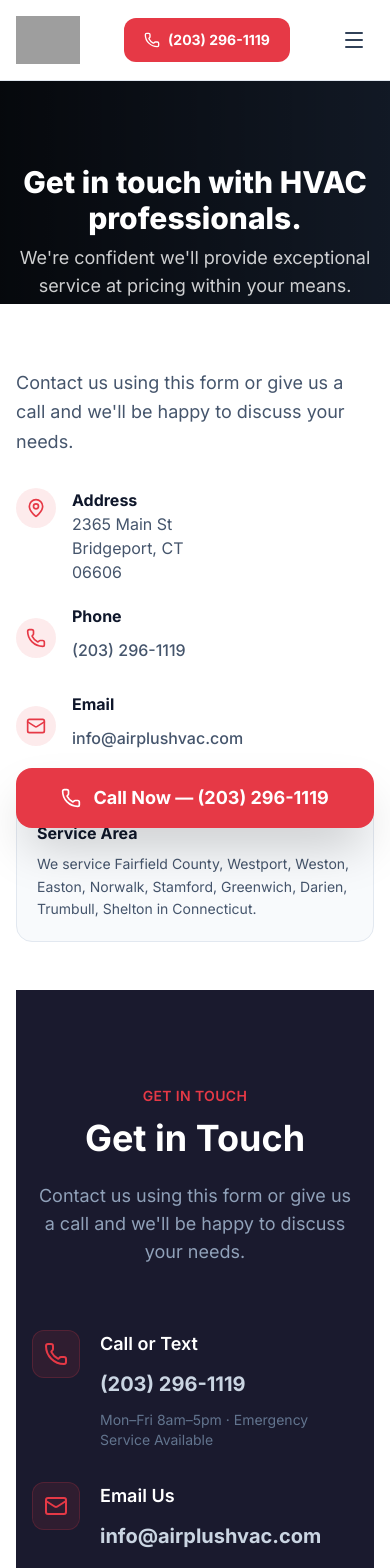
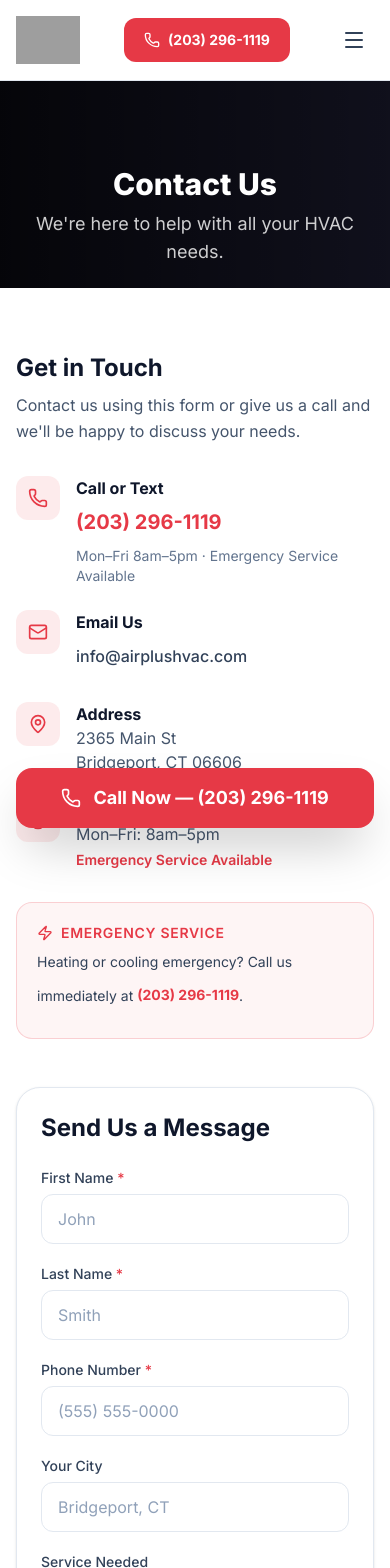
Before and after one commit to tiaguinho123/airplus-hvac, a React (Vite) app: page /contact in a window 390 px wide. Shown: the top 1568 px of the page. Built offline with nearby package versions, Linux system fonts and the light colour scheme; grey boxes are pictures that could not be loaded.

Commit message:
fix: rewrite ContactPage with clean standalone form, fix mobile overflow, remove Free Estimate

```diff
--- a/src/pages/ContactPage.tsx
+++ b/src/pages/ContactPage.tsx
@@ -1,83 +1,201 @@
-import { MapPin, Phone, Mail } from 'lucide-react';
+import React, { useState } from 'react';
+import { MapPin, Phone, Mail, Send, Clock, Zap } from 'lucide-react';
 import { useSiteConfig } from '../config/SiteConfigContext';
-import ContactForm from '../components/ContactForm';
 
 export default function ContactPage() {
-  const { phone, phoneFormatted, email, address, colors } = useSiteConfig();
+  const { phone, phoneFormatted, email, address, colors, businessName, contactFormServices, serviceArea } = useSiteConfig() as any;
+  const [submitted, setSubmitted] = useState(false);
+
+  const handleSubmit = (e: React.FormEvent) => {
+    e.preventDefault();
+    setSubmitted(true);
+  };
 
   return (
     <div className="pt-20">
       {/* Banner */}
-      <div className="relative pt-20 h-56 md:h-72 overflow-hidden bg-slate-800">
+      <div className="relative pt-16 h-52 overflow-hidden" style={{ backgroundColor: colors.dark }}>
         <div className="absolute inset-0 bg-gradient-to-r from-black/80 to-black/40" />
         <div className="relative z-10 flex items-center justify-center h-full text-center px-4">
           <div>
-            <h1 className="text-3xl md:text-4xl font-extrabold text-white mb-2">Get in touch with HVAC professionals.</h1>
-            <p className="text-white/80 text-lg">We're confident we'll provide exceptional service at pricing within your means.</p>
+            <h1 className="text-3xl md:text-4xl font-extrabold text-white mb-2">Contact Us</h1>
+            <p className="text-white/80 text-lg">We're here to help with all your HVAC needs.</p>
           </div>
         </div>
       </div>
 
-      <div className="max-w-6xl mx-auto px-4 sm:px-6 lg:px-8 py-16">
-        <div className="grid md:grid-cols-2 gap-12 items-start">
+      {/* Main content */}
+      <section className="py-16 bg-white">
+        <div className="max-w-6xl mx-auto px-4 sm:px-6 lg:px-8">
+          <div className="grid lg:grid-cols-2 gap-12 items-start">
 
-          {/* Contact Info */}
+            {/* ── Contact Info ── */}
             <div>
-            <p className="text-slate-600 text-lg mb-8 leading-relaxed">
+              <h2 className="text-2xl font-bold text-slate-900 mb-2">Get in Touch</h2>
+              <p className="text-slate-600 mb-8 leading-relaxed">
                 Contact us using this form or give us a call and we'll be happy to discuss your needs.
               </p>
 
-            <div className="space-y-5">
+              <div className="space-y-6">
+                {/* Phone */}
                 <div className="flex items-start gap-4">
-                <div className="w-10 h-10 rounded-full flex items-center justify-center flex-shrink-0" style={{ backgroundColor: colors.primaryHex + '1A' }}>
+                  <div className="w-11 h-11 rounded-xl flex items-center justify-center flex-shrink-0"
+                    style={{ backgroundColor: `${colors.primaryHex}1A` }}>
+                    <Phone className="w-5 h-5" style={{ color: colors.primaryHex }} />
+                  </div>
+                  <div>
+                    <p className="font-bold text-slate-900">Call or Text</p>
+                    <a href={`tel:${phone}`} className="text-xl font-bold hover:opacity-80 transition-opacity" style={{ color: colors.primaryHex }}>
+                      {phoneFormatted}
+                    </a>
+                    <p className="text-slate-500 text-sm mt-0.5">Mon–Fri 8am–5pm · Emergency Service Available</p>
+                  </div>
+                </div>
+
+                {/* Email */}
+                <div className="flex items-start gap-4">
+                  <div className="w-11 h-11 rounded-xl flex items-center justify-center flex-shrink-0"
+                    style={{ backgroundColor: `${colors.primaryHex}1A` }}>
+                    <Mail className="w-5 h-5" style={{ color: colors.primaryHex }} />
+                  </div>
+                  <div>
+                    <p className="font-bold text-slate-900">Email Us</p>
+                    <a href={`mailto:${email}`} className="text-slate-700 hover:text-slate-900 transition-colors font-medium">
+                      {email}
+                    </a>
+                  </div>
+                </div>
+
+                {/* Address */}
+                <div className="flex items-start gap-4">
+                  <div className="w-11 h-11 rounded-xl flex items-center justify-center flex-shrink-0"
+                    style={{ backgroundColor: `${colors.primaryHex}1A` }}>
                     <MapPin className="w-5 h-5" style={{ color: colors.primaryHex }} />
                   </div>
                   <div>
                     <p className="font-bold text-slate-900">Address</p>
-                  <p className="text-slate-600">{address.street}<br />{address.city}, {address.state}<br />{address.zip}</p>
+                    <p className="text-slate-600">{address.street}<br />{address.city}, {address.state} {address.zip}</p>
                   </div>
                 </div>
 
-              <div className="flex items-center gap-4">
-                <div className="w-10 h-10 rounded-full flex items-center justify-center flex-shrink-0" style={{ backgroundColor: colors.primaryHex + '1A' }}>
-                  <Phone className="w-5 h-5" style={{ color: colors.primaryHex }} />
+                {/* Hours */}
+                <div className="flex items-start gap-4">
+                  <div className="w-11 h-11 rounded-xl flex items-center justify-center flex-shrink-0"
+                    style={{ backgroundColor: `${colors.primaryHex}1A` }}>
+                    <Clock className="w-5 h-5" style={{ color: colors.primaryHex }} />
                   </div>
                   <div>
-                  <p className="font-bold text-slate-900">Phone</p>
-                  <a href={`tel:${phone}`} className="text-slate-600 hover:text-slate-900 transition-colors font-medium">
-                    {phoneFormatted}
-                  </a>
-                </div>
-              </div>
-
-              <div className="flex items-center gap-4">
-                <div className="w-10 h-10 rounded-full flex items-center justify-center flex-shrink-0" style={{ backgroundColor: colors.primaryHex + '1A' }}>
-                  <Mail className="w-5 h-5" style={{ color: colors.primaryHex }} />
-                </div>
-                <div>
-                  <p className="font-bold text-slate-900">Email</p>
-                  <a href={`mailto:${email}`} className="text-slate-600 hover:text-slate-900 transition-colors font-medium">
-                    {email}
-                  </a>
+                    <p className="font-bold text-slate-900">Hours</p>
+                    <p className="text-slate-600">Mon–Fri: 8am–5pm</p>
+                    <p className="text-sm font-semibold mt-1" style={{ color: colors.primaryHex }}>Emergency Service Available</p>
                   </div>
                 </div>
               </div>
 
-            {/* Service Area */}
-            <div className="mt-10 p-5 bg-slate-50 rounded-2xl border border-slate-200">
+              {/* Emergency box */}
+              <div className="mt-8 p-5 rounded-2xl border"
+                style={{ borderColor: `${colors.primaryHex}33`, backgroundColor: `${colors.primaryHex}0D` }}>
+                <div className="flex items-center gap-2 mb-2">
+                  <Zap className="w-4 h-4" style={{ color: colors.primaryHex }} />
+                  <p className="font-semibold text-sm uppercase tracking-wider" style={{ color: colors.primaryHex }}>Emergency Service</p>
+                </div>
+                <p className="text-slate-700 text-sm leading-relaxed">
+                  Heating or cooling emergency? Call us immediately at{' '}
+                  <a href={`tel:${phone}`} className="font-bold" style={{ color: colors.primaryHex }}>{phoneFormatted}</a>.
+                </p>
+              </div>
+
+              {/* Service area */}
+              {serviceArea && serviceArea.length > 0 && (
+                <div className="mt-6 p-5 bg-slate-50 rounded-2xl border border-slate-200">
                   <p className="font-bold text-slate-900 mb-2">Service Area</p>
                   <p className="text-slate-600 text-sm leading-relaxed">
-                We service Fairfield County, Westport, Weston, Easton, Norwalk, Stamford, Greenwich, Darien, Trumbull, Shelton in Connecticut.
+                    {Array.isArray(serviceArea) ? serviceArea.join(', ') : serviceArea}
                   </p>
                 </div>
+              )}
             </div>
 
-          {/* Form */}
+            {/* ── Form ── */}
+            <div className="rounded-3xl p-6 sm:p-8 border border-slate-200 shadow-sm bg-white">
+              <h2 className="text-2xl font-bold text-slate-900 mb-6">Send Us a Message</h2>
+              {submitted ? (
+                <div className="text-center py-12">
+                  <div className="w-16 h-16 rounded-full flex items-center justify-center mx-auto mb-6" style={{ backgroundColor: colors.primaryHex }}>
+                    <Send className="w-8 h-8 text-white" />
+                  </div>
+                  <h3 className="text-2xl font-bold text-slate-900 mb-3">Message Sent!</h3>
+                  <p className="text-slate-600">We'll get back to you within 1 business hour. For urgent needs, call <a href={`tel:${phone}`} className="font-bold" style={{ color: colors.primaryHex }}>{phoneFormatted}</a>.</p>
+                </div>
+              ) : (
+                <form onSubmit={handleSubmit} className="space-y-5" noValidate>
+                  {/* First Name */}
                   <div>
-            <ContactForm />
+                    <label htmlFor="cp-first" className="block text-sm font-medium text-slate-700 mb-1.5">
+                      First Name <span style={{ color: colors.primaryHex }}>*</span>
+                    </label>
+                    <input id="cp-first" type="text" required autoComplete="given-name" placeholder="John"
+                      className="w-full px-4 py-3 rounded-xl border border-slate-200 text-slate-900 placeholder-slate-400 focus:outline-none focus:ring-2 focus:border-transparent transition"
+                      style={{ '--tw-ring-color': colors.primaryHex } as React.CSSProperties} />
+                  </div>
+                  {/* Last Name */}
+                  <div>
+                    <label htmlFor="cp-last" className="block text-sm font-medium text-slate-700 mb-1.5">
+                      Last Name <span style={{ color: colors.primaryHex }}>*</span>
+                    </label>
+                    <input id="cp-last" type="text" required autoComplete="family-name" placeholder="Smith"
+                      className="w-full px-4 py-3 rounded-xl border border-slate-200 text-slate-900 placeholder-slate-400 focus:outline-none focus:ring-2 focus:border-transparent transition"
+                      style={{ '--tw-ring-color': colors.primaryHex } as React.CSSProperties} />
+                  </div>
+                  {/* Phone */}
+                  <div>
+                    <label htmlFor="cp-phone" className="block text-sm font-medium text-slate-700 mb-1.5">
+                      Phone Number <span style={{ color: colors.primaryHex }}>*</span>
+                    </label>
+                    <input id="cp-phone" type="tel" required autoComplete="tel" placeholder="(555) 555-0000"
+                      className="w-full px-4 py-3 rounded-xl border border-slate-200 text-slate-900 placeholder-slate-400 focus:outline-none focus:ring-2 focus:border-transparent transition"
+                      style={{ '--tw-ring-color': colors.primaryHex } as React.CSSProperties} />
+                  </div>
+                  {/* City */}
+                  <div>
+                    <label htmlFor="cp-city" className="block text-sm font-medium text-slate-700 mb-1.5">Your City</label>
+                    <input id="cp-city" type="text" autoComplete="address-level2" placeholder={`${address.city}, ${address.state}`}
+                      className="w-full px-4 py-3 rounded-xl border border-slate-200 text-slate-900 placeholder-slate-400 focus:outline-none focus:ring-2 focus:border-transparent transition"
+                      style={{ '--tw-ring-color': colors.primaryHex } as React.CSSProperties} />
+                  </div>
+                  {/* Service */}
+                  <div>
+                    <label htmlFor="cp-service" className="block text-sm font-medium text-slate-700 mb-1.5">Service Needed</label>
+                    <select id="cp-service"
+                      className="w-full px-4 py-3 rounded-xl border border-slate-200 text-slate-900 bg-white focus:outline-none focus:ring-2 focus:border-transparent transition"
+                      style={{ '--tw-ring-color': colors.primaryHex } as React.CSSProperties}>
+                      <option value="">Select a service...</option>
+                      {contactFormServices?.map((s: string) => (
+                        <option key={s} value={s.toLowerCase().replace(/\s/g, '-')}>{s}</option>
+                      ))}
+                    </select>
+                  </div>
+                  {/* Message */}
+                  <div>
+                    <label htmlFor="cp-message" className="block text-sm font-medium text-slate-700 mb-1.5">Message (optional)</label>
+                    <textarea id="cp-message" rows={3}
+                      className="w-full px-4 py-3 rounded-xl border border-slate-200 text-slate-900 placeholder-slate-400 focus:outline-none focus:ring-2 focus:border-transparent transition resize-none"
+                      style={{ '--tw-ring-color': colors.primaryHex } as React.CSSProperties}
+                      placeholder="Describe your situation or ask a question..." />
+                  </div>
+                  <button type="submit"
+                    className="w-full py-4 px-8 font-bold text-lg rounded-xl text-white transition-all hover:-translate-y-0.5 shadow-lg flex items-center justify-center gap-2"
+                    style={{ backgroundColor: colors.primaryHex }}>
+                    <Send className="w-5 h-5" />
+                    Send Message
+                  </button>
+                  <p className="text-center text-xs text-slate-400">No spam. We'll only contact you about your request.</p>
+                </form>
+              )}
             </div>
           </div>
         </div>
+      </section>
     </div>
   );
 }
```
Lines whose indentation alone changed are shown as unchanged.
